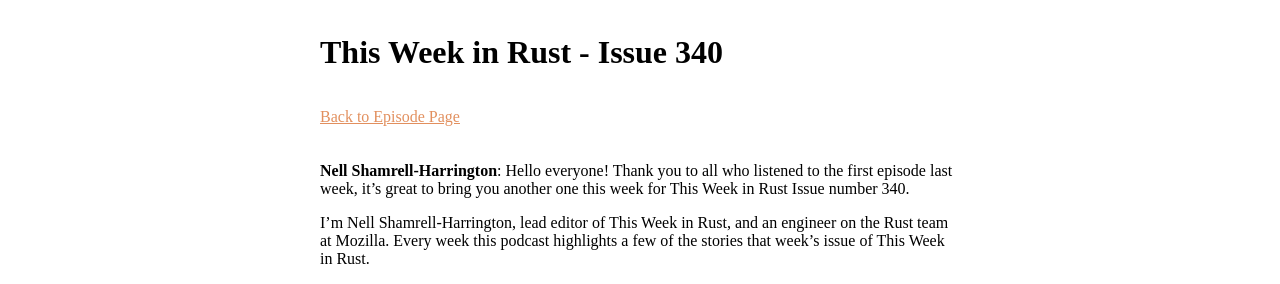
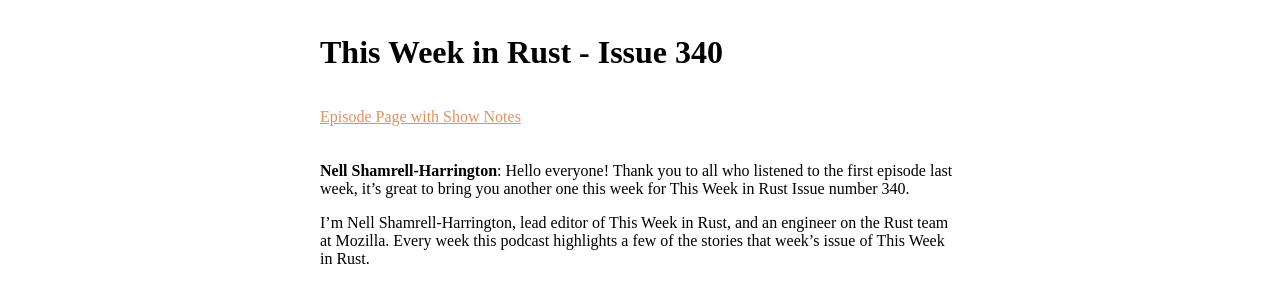
Before and after one commit to rustacean-station/rustacean-station.org, a Jekyll site: the page built from _transcripts/016-twir-340.md, in a window 1280 px wide. Shown: the part 506-790 px from the top of the page. Built offline with Jekyll 4.4.1, drawn with Linux system fonts in a browser that asks for light colours.

Commit message:
new transcript->episode link text

```diff
--- a/_layouts/transcript.html
+++ b/_layouts/transcript.html
@@ -8,7 +8,7 @@
 	{% for ep in site.episodes %}
 	{% capture epfn %}{{ ep.path | remove_first: ep.collection | remove_first: '_/' }}{% endcapture %}
 	{% if epfn == pagefn %}
-	  <span class="detail"><a href="{{ ep.url }}">Back to Episode Page</a></span>
+	  <span class="detail"><a href="{{ ep.url }}">Episode Page with Show Notes</a></span>
 	  {% break %}
 	{% endif %}
 	{% endfor %}
```
